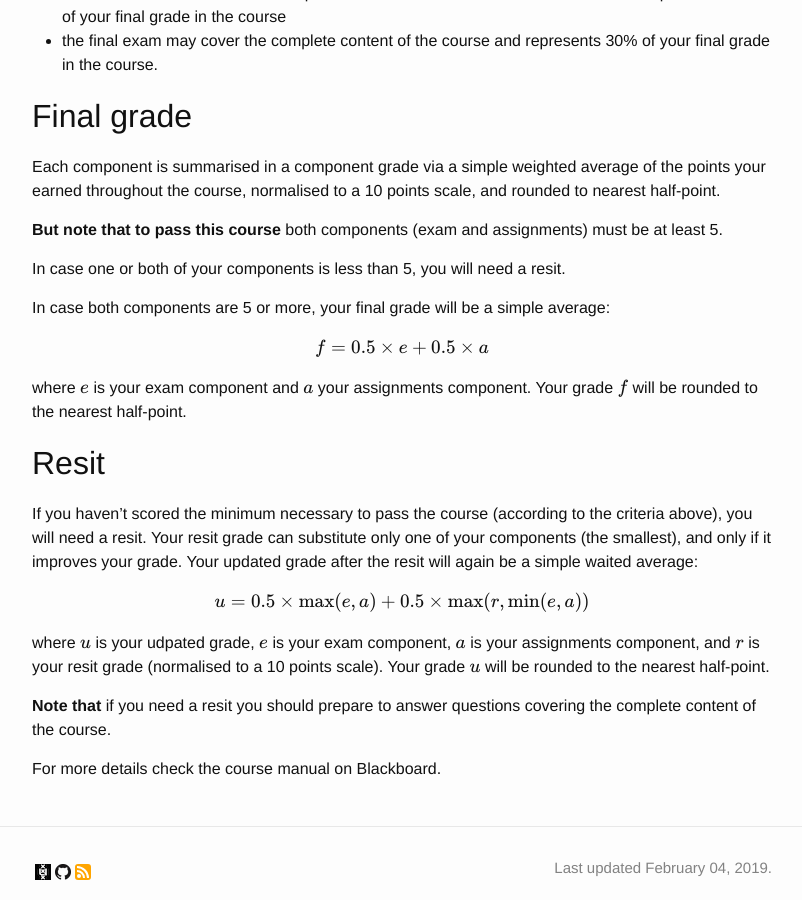
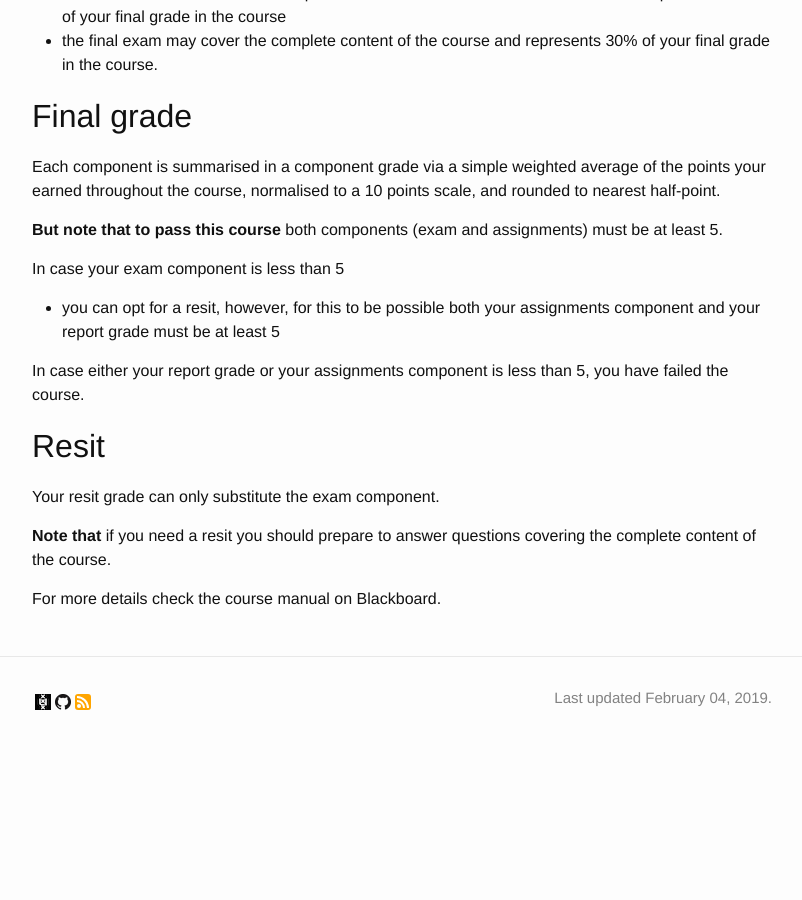
Before and after one commit to cl-illc/nlmi, a Jekyll site: the page built from assessment.md, in a window 1280 px wide and 900 px high, scrolled down 591 px. Shown: the whole window, without its empty margins (238-1040 px from the left). Built offline with Jekyll 4.4.1, drawn with Linux system fonts in a browser that asks for light colours; formulas are drawn with MathJax 3; after the commit the page ends 1361 px from its top, so only the background shows below that.

Commit message:
resit rules

```diff
--- a/assessment.md
+++ b/assessment.md
@@ -32,26 +32,16 @@ Each component is summarised in a component grade via a simple weighted average
 
 **But note that to pass this course** both components (exam and assignments) must be at least 5.
 
-In case one or both of your components is less than 5, you will need a resit.
 
-In case both components are 5 or more, your final grade will be a simple average:
+In case your exam component is less than 5
+* you can opt for a resit, however, for this to be possible both your assignments component and your report grade must be at least 5
 
-\begin{equation}
-f = 0.5 \times e + 0.5 \times a
-\end{equation}
-
-where $$e$$ is your exam component and $$a$$ your assignments component. Your grade $$f$$ will be rounded to the nearest half-point.
+In case either your report grade or your assignments component is less than 5, you have failed the course.
 
 
 # Resit
 
-If you haven't scored the minimum necessary to pass the course (according to the criteria above), you will need a resit. Your resit grade can  substitute only one of your components (the smallest), and only if it improves your grade. Your updated grade after the resit will again be a simple waited average:
-
-\begin{equation}
-u = 0.5 \times \max(e, a) + 0.5 \times \max(r, \min(e, a))
-\end{equation}
-
-where $$u$$ is your udpated grade, $$e$$ is your exam component, $$a$$ is your assignments component, and $$r$$ is your resit grade (normalised to a 10 points scale). Your grade $$u$$ will be rounded to the nearest half-point.
+Your resit grade can only substitute the exam component.
 
 **Note that** if you need a resit you should prepare to answer questions covering the complete content of the course.
 
```
